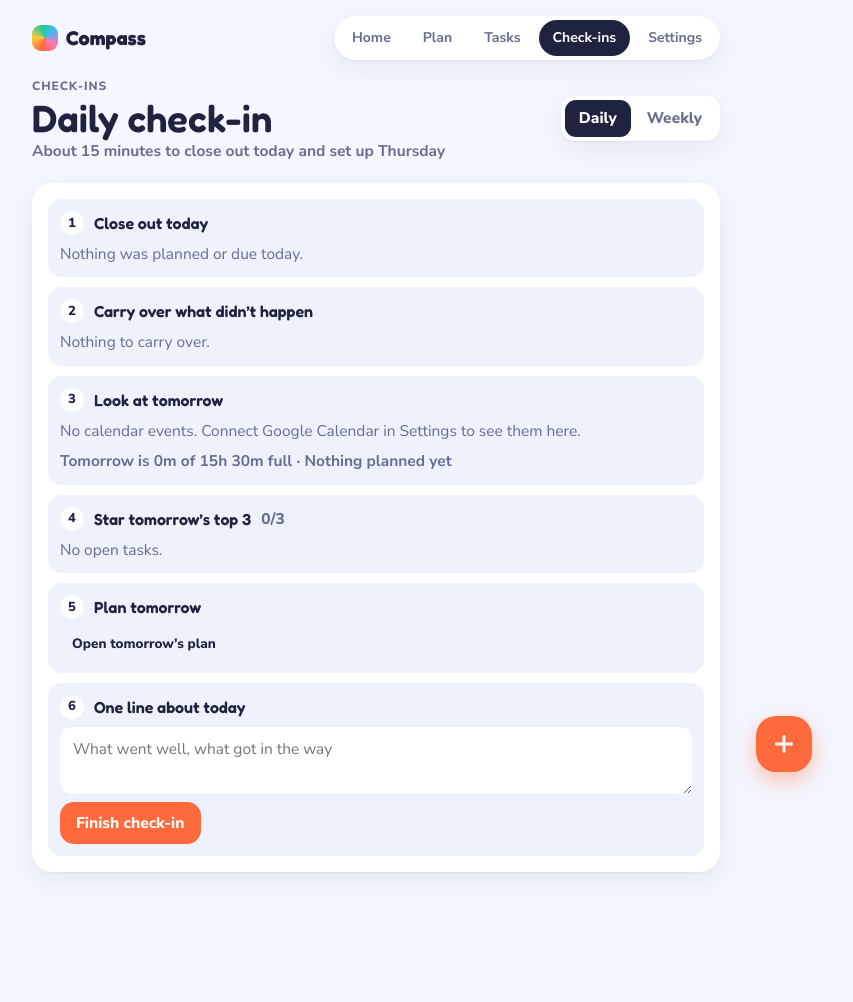
After one commit to Bemnet-Kinfe/Personal-assistant-compass, a Django app: page /check-in/daily/ in a window 1280 px wide. The commit adds this page. Shown: the whole page, without its empty margins (264-1117 px from the left). Run offline with Django 5.2, Linux system fonts and the light colour scheme; the visitor is signed in with stand-in values (Sample User, id 1); data comes from the database, SQL or seed files in the repository; data that the repository does not hold is empty.

Commit message:
Add daily and weekly check-ins
Daily: close out today, carry unfinished tasks to tomorrow, review tomorrow,
star tomorrow's top 3 and save a reflection. Weekly: set a goal, review
deadlines by day, add tasks area by area and reschedule overdue tasks.

Closes #4

Co-Authored-By: Claude Opus 5.5 <noreply@anthropic.com>
Claude-Session: https://claude.ai/code/session_01GHytzUPCrinfHFkDhZGxWR

```diff
--- a/planner/templates/planner/base.html
+++ b/planner/templates/planner/base.html
@@ -23,6 +23,7 @@
         <a class="tab" href="{% url 'home' %}" {% if nav == "home" %}aria-current="page"{% endif %}><svg viewBox="0 0 24 24" fill="none" stroke="currentColor" stroke-width="2.2" stroke-linecap="round" stroke-linejoin="round" aria-hidden="true"><path d="M4 11.5L12 5l8 6.5V19a1 1 0 0 1-1 1h-4.5v-5h-5v5H5a1 1 0 0 1-1-1z"/></svg>Home</a>
         <a class="tab" href="{% url 'plan' %}" {% if nav == "plan" %}aria-current="page"{% endif %}><svg viewBox="0 0 24 24" fill="none" stroke="currentColor" stroke-width="2.2" stroke-linecap="round" aria-hidden="true"><rect x="4" y="5" width="16" height="15" rx="3"/><path d="M8 3v4M16 3v4M4 10h16"/></svg>Plan</a>
         <a class="tab" href="{% url 'tasks' %}" {% if nav == "tasks" %}aria-current="page"{% endif %}><svg viewBox="0 0 24 24" fill="none" stroke="currentColor" stroke-width="2.2" stroke-linecap="round" stroke-linejoin="round" aria-hidden="true"><path d="M9 6h11M9 12h11M9 18h11M4 6l1 1 2-2M4 12l1 1 2-2M4 18l1 1 2-2"/></svg>Tasks</a>
+        <a class="tab" href="{% url 'checkin_daily' %}" {% if nav == "checkins" %}aria-current="page"{% endif %}><svg viewBox="0 0 24 24" fill="none" stroke="currentColor" stroke-width="2.2" stroke-linecap="round" stroke-linejoin="round" aria-hidden="true"><path d="M20 14.5A8 8 0 1 1 9.5 4a6.5 6.5 0 0 0 10.5 10.5z"/></svg>Check-ins</a>
         <a class="tab" href="{% url 'settings' %}" {% if nav == "settings" %}aria-current="page"{% endif %}><svg viewBox="0 0 24 24" fill="none" stroke="currentColor" stroke-width="2.2" stroke-linecap="round" stroke-linejoin="round" aria-hidden="true"><circle cx="12" cy="12" r="3"/><path d="M19.4 15a1.7 1.7 0 0 0 .3 1.8l.1.1a2 2 0 1 1-2.8 2.8l-.1-.1a1.7 1.7 0 0 0-1.8-.3 1.7 1.7 0 0 0-1 1.5V21a2 2 0 1 1-4 0v-.1a1.7 1.7 0 0 0-1.1-1.5 1.7 1.7 0 0 0-1.8.3l-.1.1a2 2 0 1 1-2.8-2.8l.1-.1a1.7 1.7 0 0 0 .3-1.8 1.7 1.7 0 0 0-1.5-1H3a2 2 0 1 1 0-4h.1a1.7 1.7 0 0 0 1.5-1.1 1.7 1.7 0 0 0-.3-1.8l-.1-.1a2 2 0 1 1 2.8-2.8l.1.1a1.7 1.7 0 0 0 1.8.3H9a1.7 1.7 0 0 0 1-1.5V3a2 2 0 1 1 4 0v.1a1.7 1.7 0 0 0 1 1.5 1.7 1.7 0 0 0 1.8-.3l.1-.1a2 2 0 1 1 2.8 2.8l-.1.1a1.7 1.7 0 0 0-.3 1.8V9a1.7 1.7 0 0 0 1.5 1H21a2 2 0 1 1 0 4h-.1a1.7 1.7 0 0 0-1.5 1z"/></svg>Settings</a>
       </nav>
     </div>
--- /dev/null
+++ b/planner/templates/planner/checkin_daily.html
@@ -0,0 +1,43 @@
+{% extends "planner/base.html" %}{% load compass %}
+{% block title %}Daily check-in · {{ APP_NAME }}{% endblock %}
+{% block content %}
+<div class="stack">
+  <div class="sec-head"><div><span class="eyebrow">Check-ins</span><h1 style="font-size:clamp(28px,7vw,38px)">Daily check-in</h1>
+    <span class="muted" style="font-weight:700">About 15 minutes to close out today and set up {{ tomorrow|date:"l" }}</span></div>
+    <div class="seg"><a href="{% url 'checkin_daily' %}" style="text-decoration:none; padding:7px 14px; border-radius:11px; font-weight:800; background:var(--ink); color:#fff">Daily</a><a href="{% url 'checkin_weekly' %}" style="text-decoration:none; padding:7px 14px; border-radius:11px; font-weight:800; color:var(--muted)">Weekly</a></div></div>
+  {% if today_plan.checked_in_at %}<div class="banner">You finished today’s check-in at {{ today_plan.checked_in_at|time:"g:i A" }}. You can still make changes.</div>{% endif %}
+
+  <section class="card ritual"><div class="steps">
+    <div class="step"><div class="step-h"><span class="step-n">1</span><h3>Close out today</h3></div>
+      {% if close_out %}<div class="list">{% for task in close_out %}{% include "planner/partials/task_row.html" %}{% endfor %}</div>
+      {% else %}<span class="muted">Nothing was planned or due today.</span>{% endif %}</div>
+
+    <div class="step"><div class="step-h"><span class="step-n">2</span><h3>Carry over what didn’t happen</h3></div>
+      {% if carry %}<span>{% for t in carry %}{{ t.title }}{% if not forloop.last %} · {% endif %}{% endfor %}</span>
+        <form method="post" action="{% url 'carry_over' %}" hx-post="{% url 'carry_over' %}" hx-swap="none">{% csrf_token %}<button class="btn small primary" type="submit">Move {{ carry|length }} to tomorrow</button></form>
+      {% else %}<span class="muted">Nothing to carry over.</span>{% endif %}</div>
+
+    <div class="step"><div class="step-h"><span class="step-n">3</span><h3>Look at tomorrow</h3></div>
+      {% if tomorrow_events or tomorrow_summary.all_day %}
+        {% if tomorrow_summary.all_day %}<div class="allday" style="padding:0">{% for ev in tomorrow_summary.all_day %}<span style="--evc:{{ ev|event_color }}">{{ ev|event_label }} · {{ ev.title }}</span>{% endfor %}</div>{% endif %}
+        <div class="list">{% for ev in tomorrow_events %}{% include "planner/partials/event_row.html" %}{% endfor %}</div>
+      {% else %}<span class="muted">{% if connected %}Nothing on your calendar tomorrow.{% else %}No calendar events. Connect Google Calendar in Settings to see them here.{% endif %}</span>{% endif %}
+      <span class="muted num" style="font-weight:700">Tomorrow is {{ tomorrow_summary.used|mins }} of {{ tomorrow_summary.capacity|mins }} full · {{ tomorrow_summary.word }}</span></div>
+
+    <div class="step"><div class="step-h"><span class="step-n">4</span><h3>Star tomorrow’s top 3</h3><span class="muted num" style="font-weight:800">{{ top_ids|length }}/3</span></div>
+      {% if open_tasks %}<div class="list">{% for task in open_tasks %}{% include "planner/partials/task_row.html" with star_date=tomorrow %}{% endfor %}</div>
+      {% else %}<span class="muted">No open tasks.</span>{% endif %}</div>
+
+    <div class="step"><div class="step-h"><span class="step-n">5</span><h3>Plan tomorrow</h3></div>
+      <div class="row"><a class="btn small" href="{% url 'plan' %}?date={{ tomorrow|date:'Y-m-d' }}">Open tomorrow’s plan</a>
+      </div></div>
+
+    <form class="step" method="post" action="{% url 'finish_day' %}" hx-post="{% url 'finish_day' %}" hx-swap="none">{% csrf_token %}
+      <div class="step-h"><span class="step-n">6</span><h3>One line about today</h3></div>
+      <label class="sr-only" for="reflection">How did today go?</label>
+      <textarea class="win text-input" id="reflection" name="reflection" rows="2" maxlength="1000" placeholder="What went well, what got in the way">{{ today_plan.reflection }}</textarea>
+      <div><button class="btn primary" type="submit">Finish check-in</button></div>
+    </form>
+  </div></section>
+</div>
+{% endblock %}
--- a/planner/urls.py
+++ b/planner/urls.py
@@ -3,6 +3,7 @@ from django.urls import path
 from .views import common
 from .views import tasks
 from .views import plan
+from .views import checkins
 
 urlpatterns = [
     path("", common.home, name="home"),
@@ -21,4 +22,9 @@ urlpatterns = [
     path("plan/add/", plan.plan_add, name="plan_add"),
     path("plan/entry/<int:pk>/remove/", plan.plan_remove, name="plan_remove"),
     path("plan/star/", plan.plan_star, name="plan_star"),
+    path("check-in/daily/", checkins.checkin_daily, name="checkin_daily"),
+    path("check-in/daily/carry/", checkins.carry_over, name="carry_over"),
+    path("check-in/daily/finish/", checkins.finish_day, name="finish_day"),
+    path("check-in/weekly/", checkins.checkin_weekly, name="checkin_weekly"),
+    path("tasks/<int:pk>/reschedule/", checkins.task_reschedule, name="task_reschedule"),
 ]
--- /dev/null
+++ b/planner/views/checkins.py
@@ -0,0 +1,108 @@
+"""Daily and weekly check-ins."""
+from datetime import timedelta
+
+from django.contrib.auth.decorators import login_required
+from django.db.models import Count, Q
+from django.shortcuts import get_object_or_404, render
+from django.utils import timezone
+from django.views.decorators.http import require_POST
+
+from ..forms import WeeklyGoalForm
+from ..models import Area, DayPlan, PlanEntry, Task, WeeklyCheckIn
+from ..services import days
+from .common import changed, parse_date
+
+
+@login_required
+def checkin_daily(request):
+    user, today = request.user, timezone.localdate()
+    tomorrow = today + timedelta(days=1)
+    today_plan = DayPlan.for_date(user, today)
+    tomorrow_summary = days.summarize(user, tomorrow)
+    planned_today = list(Task.objects.filter(plan_entries__plan=today_plan).select_related("area"))
+    due_today = Task.objects.filter(user=user, due_date=today).select_related("area")
+    tomorrow_ids = {e.task_id for s in tomorrow_summary.slots for e in s.entries}
+    ctx = {
+        "nav": "checkins",
+        "today": today,
+        "tomorrow": tomorrow,
+        "today_plan": today_plan,
+        "close_out": list({t.id: t for t in [*planned_today, *due_today]}.values()),
+        "carry": [t for t in planned_today if not t.done and t.id not in tomorrow_ids],
+        "tomorrow_summary": tomorrow_summary,
+        "tomorrow_events": [ev for s in tomorrow_summary.slots for ev in s.events],
+        "top_ids": set(tomorrow_summary.plan.top_tasks.values_list("id", flat=True)),
+        "open_tasks": Task.objects.filter(user=user, done=False).select_related("area")[:15],
+    }
+    return render(request, "planner/checkin_daily.html", ctx)
+
+
+@login_required
+@require_POST
+def carry_over(request):
+    today = timezone.localdate()
+    tomorrow = today + timedelta(days=1)
+    entries = PlanEntry.objects.filter(plan__user=request.user, plan__date=today, task__done=False).select_related("task")
+    already = set(PlanEntry.objects.filter(plan__user=request.user, plan__date=tomorrow).values_list("task_id", flat=True))
+    moved = 0
+    for e in entries:
+        if e.task_id not in already:
+            days.plan_task(request.user, e.task, tomorrow, e.slot)
+            moved += 1
+    return changed(request, f"Moved {moved} to tomorrow" if moved else "Nothing to move", "checkin_daily")
+
+
+@login_required
+@require_POST
+def finish_day(request):
+    plan_obj = DayPlan.for_date(request.user, timezone.localdate())
+    plan_obj.reflection = (request.POST.get("reflection") or "")[:1000]
+    plan_obj.checked_in_at = timezone.now()
+    plan_obj.save(update_fields=["reflection", "checked_in_at"])
+    return changed(request, "Daily check-in done. Good night!", "checkin_daily")
+
+
+def week_for(today):
+    """The week a check-in plans: this week, or next week once it's Sunday."""
+    return WeeklyCheckIn.monday_of(today + timedelta(days=1) if today.weekday() == 6 else today)
+
+
+@login_required
+def checkin_weekly(request):
+    user, today = request.user, timezone.localdate()
+    monday = week_for(today)
+    sunday = monday + timedelta(days=6)
+    week, _ = WeeklyCheckIn.objects.get_or_create(user=user, week_start=monday)
+    form = WeeklyGoalForm(request.POST or None, instance=week)
+    if request.method == "POST" and form.is_valid():
+        week = form.save(commit=False)
+        finishing = bool(request.POST.get("finish"))
+        if finishing:
+            week.completed_at = timezone.now()
+        week.save()
+        return changed(request, "Weekly check-in done" if finishing else "Saved", "checkin_weekly")
+    due = list(Task.objects.filter(user=user, done=False, due_date__range=(monday, sunday)).select_related("area"))
+    by_day = [(monday + timedelta(days=n), [t for t in due if t.due_date == monday + timedelta(days=n)]) for n in range(7)]
+    ctx = {
+        "nav": "checkins",
+        "week": week,
+        "monday": monday,
+        "form": form,
+        "by_day": [(d, ts) for d, ts in by_day if ts],
+        "areas": Area.objects.filter(user=user).annotate(open_count=Count("tasks", filter=Q(tasks__done=False))),
+        "overdue": Task.objects.filter(user=user, done=False, due_date__lt=today).select_related("area"),
+        "last_week": WeeklyCheckIn.objects.filter(user=user, week_start=monday - timedelta(days=7)).first(),
+    }
+    return render(request, "planner/checkin_weekly.html", ctx)
+
+
+@login_required
+@require_POST
+def task_reschedule(request, pk):
+    task = get_object_or_404(Task, user=request.user, pk=pk)
+    d = parse_date(request.POST.get("due_date"))
+    if not d:
+        return changed(request, None, "checkin_weekly")
+    task.due_date = d
+    task.save(update_fields=["due_date"])
+    return changed(request, f"Moved to {d:%a %b} {d.day}", "checkin_weekly")
```
Also changed, not shown: planner/forms.py (+16 -0 lines), planner/templates/planner/checkin_weekly.html (added, +44 -0 lines), planner/tests/test_checkins.py (added, +78 -0 lines), README.md.
